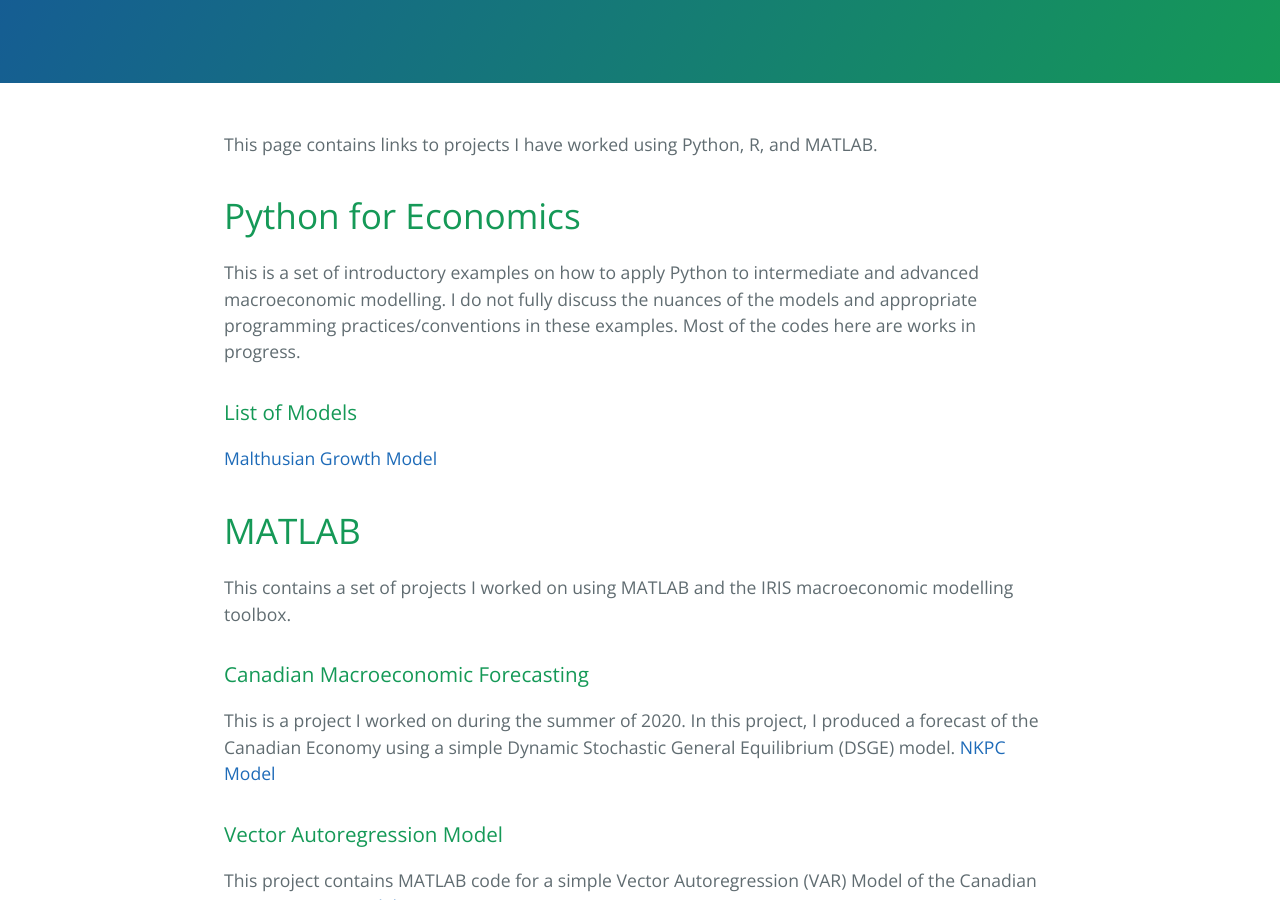
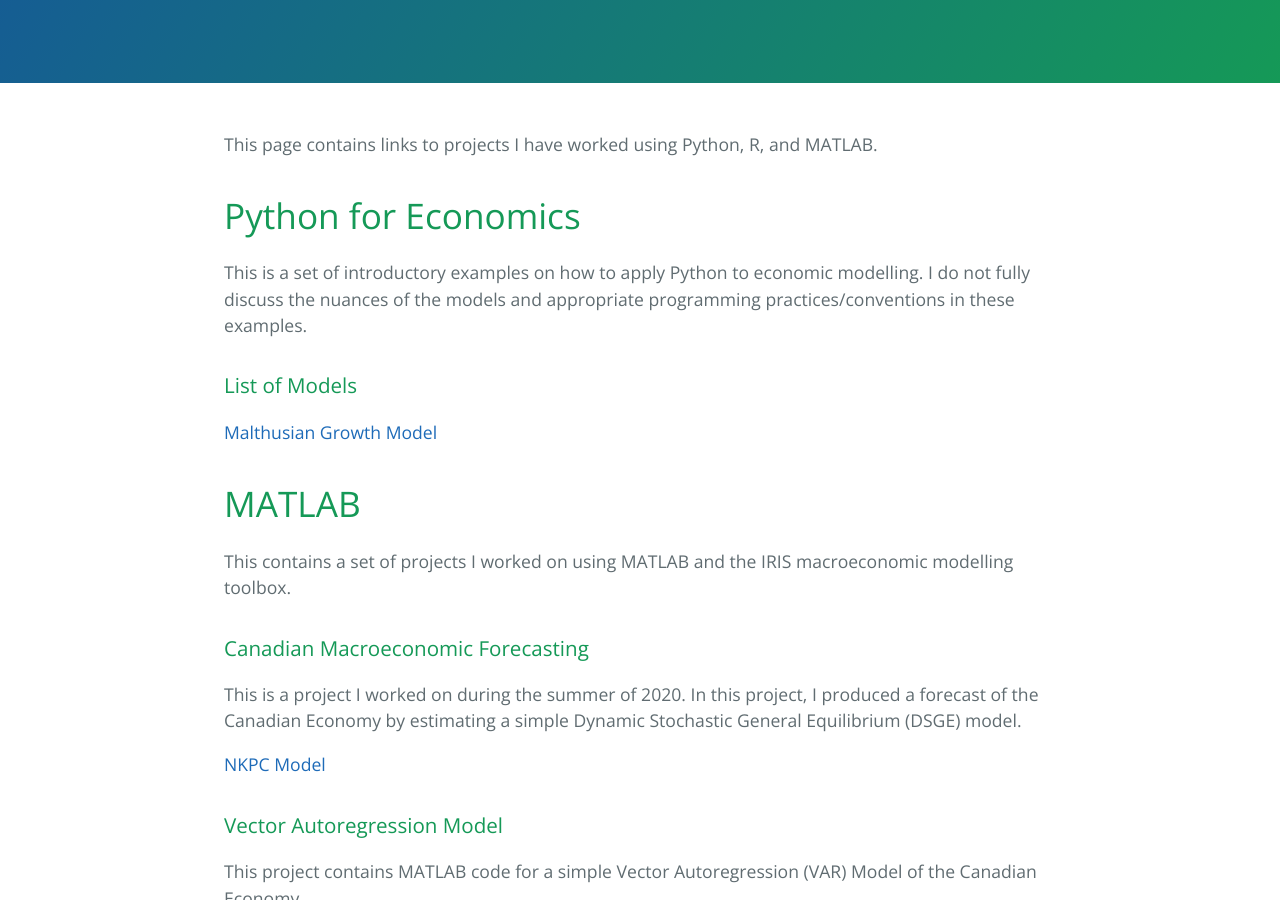
Before and after one commit to lj-valencia/cayman-blog-old-site, a Jekyll site: the page built from projects.md, in a window 1280 px wide and 900 px high, scrolled down 290 px. Built offline with Jekyll 4.4.1, drawn with Linux system fonts in a browser that asks for light colours.

Commit message:
Update projects.md

```diff
--- a/projects.md
+++ b/projects.md
@@ -9,7 +9,7 @@ order: 2
 This page contains links to projects I have worked using Python, R, and MATLAB.
 
 # Python for Economics
-This is a set of introductory examples on how to apply Python to intermediate and advanced macroeconomic modelling. I do not fully discuss the nuances of the models and  appropriate programming practices/conventions in these examples. Most of the codes here are works in progress.
+This is a set of introductory examples on how to apply Python to economic modelling. I do not fully discuss the nuances of the models and appropriate programming practices/conventions in these examples.
 
 ### List of Models
 [Malthusian Growth Model](https://github.com/lj-valencia/Python-for-Macroeconomics/blob/master/Malthusian%20Model.ipynb)
@@ -18,11 +18,13 @@ This is a set of introductory examples on how to apply Python to intermediate an
 This contains a set of projects I worked on using MATLAB and the IRIS macroeconomic modelling toolbox.
 
 ### Canadian Macroeconomic Forecasting
-This is a project I worked on during the summer of 2020. In this project, I produced a forecast of the Canadian Economy using a simple Dynamic Stochastic General Equilibrium (DSGE) model.
+This is a project I worked on during the summer of 2020. In this project, I produced a forecast of the Canadian Economy by estimating a simple Dynamic Stochastic General Equilibrium (DSGE) model.
+
 [NKPC Model](https://github.com/lj-valencia/MATLAB-Projects/tree/master/NKPC%20Model)
 
 ### Vector Autoregression Model
 This project contains MATLAB code for a simple Vector Autoregression (VAR) Model of the Canadian Economy.
+
 [VAR Model]()
 
 # R-related Projects
```
